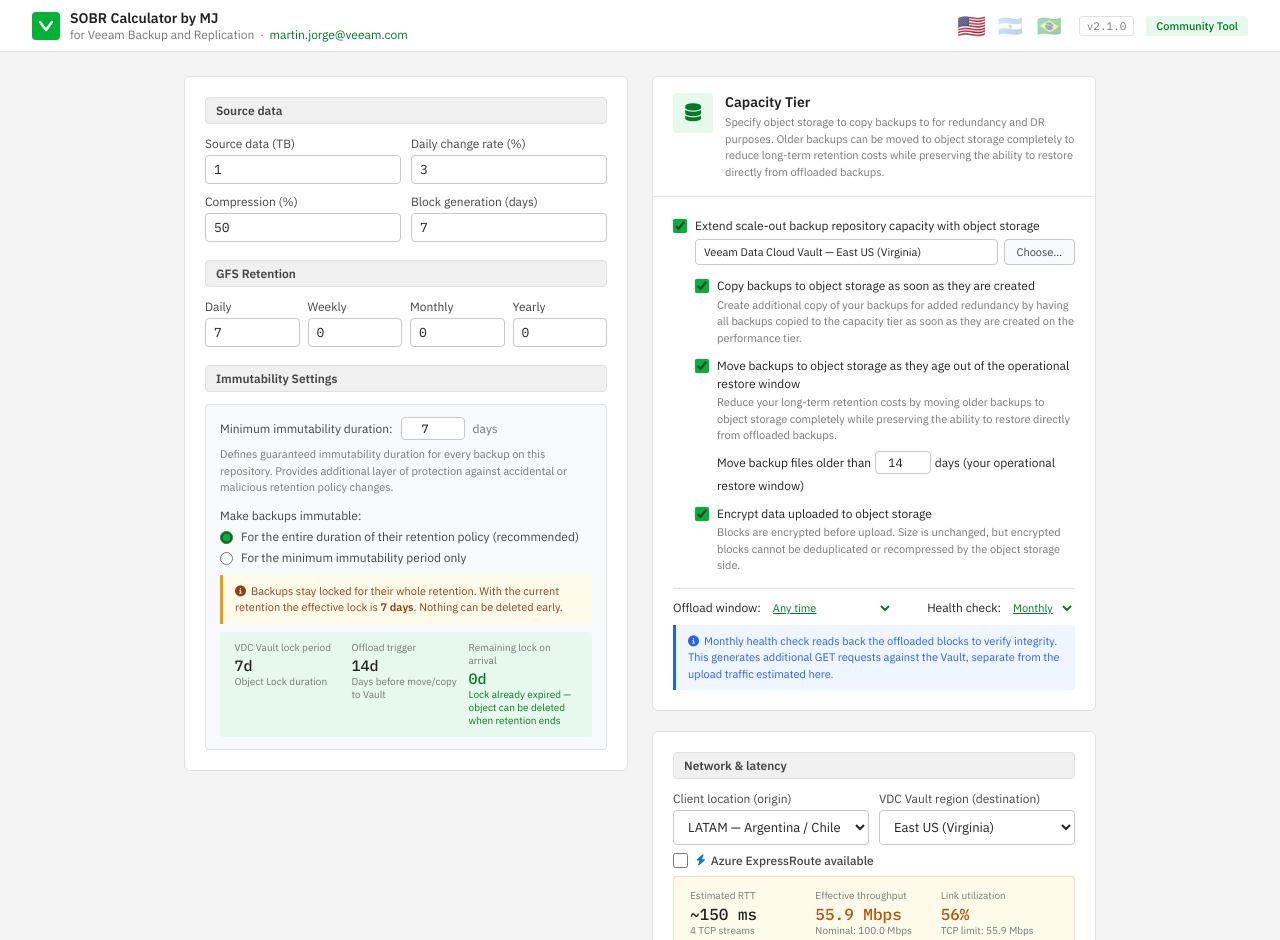
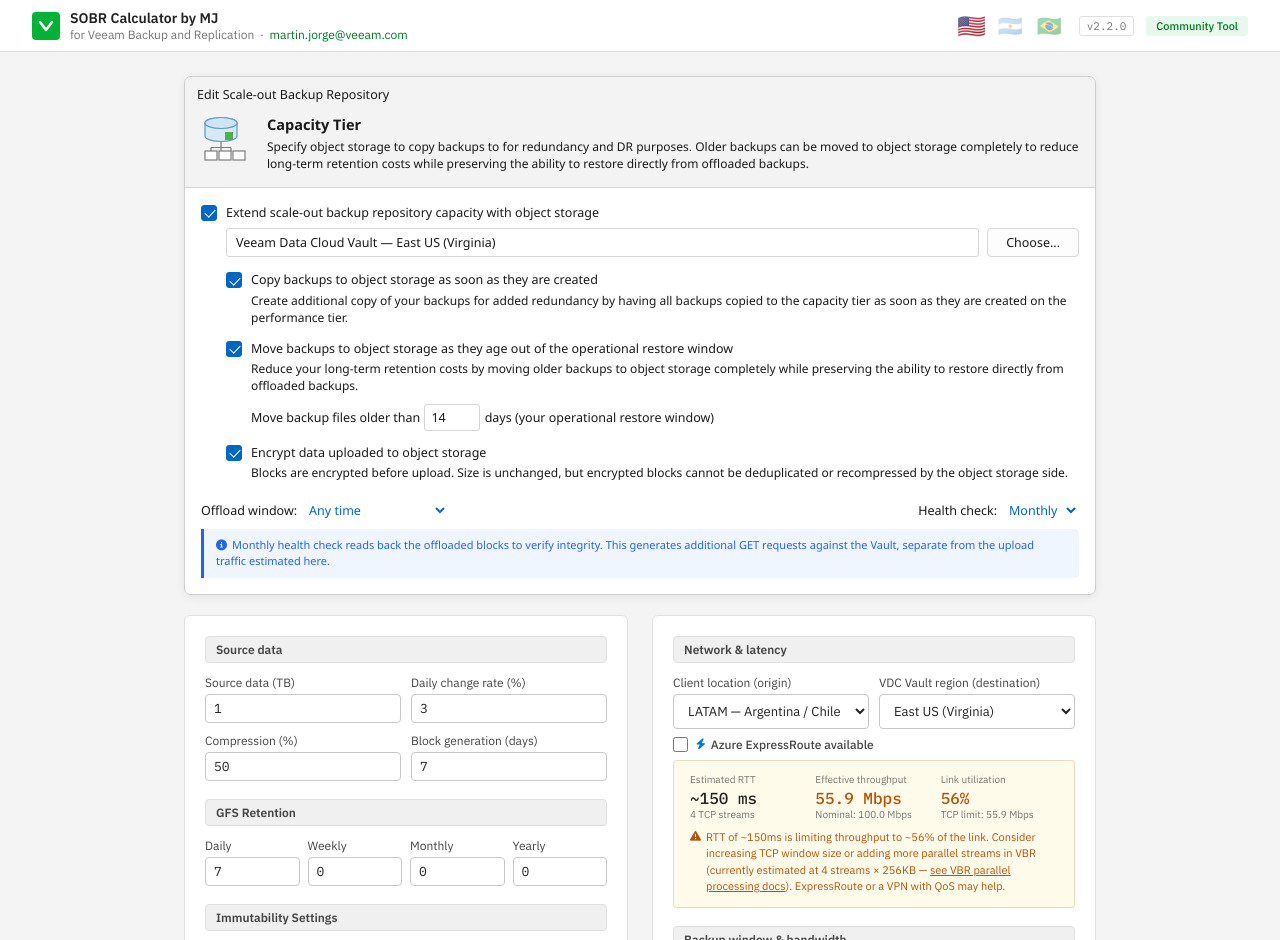
Before and after one commit to martinljor/veeamcalc, a plain HTML site: page index.html in a window 1280 px wide. Shown: the top 940 px of the page. Drawn offline with Linux system fonts and the light colour scheme.

Commit message:
style: render the Capacity Tier pane as the VBR console dialog
Reproduces the console dialog rather than approximating it in the web
styling: Windows chrome and Segoe UI, grey title bar and header, white
content panel, the SOBR object-storage glyph as inline SVG, Windows accent
checkboxes drawn with appearance:none, console buttons and fields, and the
footer settings as blue links at opposite ends of the row.

- New .vbr-* class block replaces .wiz-*; all of it scoped under .vbr-dialog
  with its own custom properties, so the rest of the app keeps the Veeam web
  styling untouched
- The dialog moved out of the two-column grid to full width, which is how the
  console shows it and stops the labels wrapping mid-phrase
- Placeholder state is now a class instead of an inline colour
- i18n: dlgTitle (EN/ES/PT); Choose... keeps the console's three dots
- Version bumped to 2.2.0

Verified: master checkbox still disables the policies and clears the
bandwidth panel, move-only note and days row still toggle, all three
languages render, and the pane reflows without overflow at 375px.

```diff
--- a/index.html
+++ b/index.html
@@ -44,22 +44,46 @@
     .card-header h3{font-size:13px;font-weight:600;color:var(--gray-700)}
     .card-body{padding:1.25rem}
 
-    /* VBR wizard pane: header, checkbox rows, indented descriptions, console buttons */
-    .wiz-head{display:flex;gap:12px;padding:1rem 1.25rem;border-bottom:1px solid var(--gray-200);background:var(--white);border-radius:var(--radius-lg) var(--radius-lg) 0 0}
-    .wiz-icon{width:40px;height:40px;flex-shrink:0;border-radius:var(--radius);background:var(--green-light);color:var(--green-dark);display:flex;align-items:center;justify-content:center;font-size:18px}
-    .wiz-head h3{font-size:14px;font-weight:600;color:var(--gray-900);margin-bottom:3px}
-    .wiz-head p{font-size:11px;color:var(--gray-500);line-height:1.5}
-    .wiz-row{display:flex;align-items:flex-start;gap:8px}
-    .wiz-cb{width:14px;height:14px;margin-top:2px;accent-color:var(--green);cursor:pointer;flex-shrink:0}
-    .wiz-lbl{font-size:12px;color:var(--gray-900);cursor:pointer;line-height:1.45}
-    .wiz-desc{margin-left:22px;font-size:11px;color:var(--gray-500);line-height:1.5;margin-top:2px}
-    .wiz-indent{margin-left:22px}
-    .wiz-field{flex:1;min-width:0;font-size:11px;color:var(--gray-500);border:1px solid var(--gray-300);border-radius:var(--radius);padding:5px 8px;background:var(--white);overflow:hidden;text-overflow:ellipsis;white-space:nowrap}
-    .wiz-btn{font-family:var(--font);font-size:11px;padding:5px 12px;border:1px solid var(--gray-300);border-radius:var(--radius);background:var(--gray-50);color:var(--gray-700);cursor:pointer;flex-shrink:0;transition:background .15s}
-    .wiz-btn:hover{background:var(--gray-100)}
-    .wiz-num{width:56px;padding:3px 6px;font-size:12px;font-family:var(--mono);border:1px solid var(--gray-300);border-radius:var(--radius);text-align:center;color:var(--gray-900);background:var(--white)}
-    .wiz-link-select{font-family:var(--font);font-size:11px;color:var(--green-dark);background:transparent;border:none;cursor:pointer;padding:1px 2px;text-decoration:underline}
-    .wiz-link-select:focus{outline:1px solid var(--green);border-radius:2px}
+    /* ── VBR console dialog: a faithful reproduction of the Capacity Tier pane ──
+       Windows 11 / Segoe UI palette, scoped to .vbr-dialog so the rest of the
+       app keeps the Veeam web styling. */
+    .vbr-dialog{--win-accent:#0067c0;--win-border:#d7d7d7;--win-field:#ffffff;
+      --win-chrome:#f3f3f3;--win-text:#1a1a1a;--win-dim:#5d5d5d;--win-link:#0066cc;
+      font-family:'Segoe UI',system-ui,-apple-system,var(--font);
+      background:var(--win-chrome);border:1px solid #cfcfcf;border-radius:7px;overflow:hidden;
+      box-shadow:0 2px 10px rgba(0,0,0,.07)}
+    .vbr-titlebar{display:flex;align-items:center;justify-content:space-between;
+      padding:9px 12px;font-size:12.5px;color:var(--win-text);background:var(--win-chrome)}
+    .vbr-head{display:flex;gap:14px;padding:2px 16px 14px 16px;background:var(--win-chrome)}
+    .vbr-head-txt h3{font-size:14.5px;font-weight:600;color:var(--win-text);margin-bottom:4px}
+    .vbr-head-txt p{font-size:12px;color:var(--win-text);line-height:1.45}
+    .vbr-content{background:var(--win-field);border-top:1px solid var(--win-border);padding:16px}
+    .vbr-row{display:flex;align-items:flex-start;gap:9px}
+    .vbr-cb{appearance:none;-webkit-appearance:none;width:16px;height:16px;flex-shrink:0;margin-top:1px;
+      border:1px solid #8a8a8a;border-radius:3px;background:#fff;cursor:pointer;position:relative}
+    .vbr-cb:hover{border-color:#5d5d5d}
+    .vbr-cb:checked{background:var(--win-accent);border-color:var(--win-accent)}
+    .vbr-cb:checked::after{content:'';position:absolute;left:4.5px;top:1.5px;width:5px;height:9px;
+      border:solid #fff;border-width:0 1.8px 1.8px 0;transform:rotate(43deg)}
+    .vbr-cb:focus-visible{outline:2px solid var(--win-accent);outline-offset:1px}
+    .vbr-lbl{font-size:12.5px;color:var(--win-text);cursor:pointer;line-height:1.4}
+    .vbr-desc{margin-left:25px;font-size:12px;color:var(--win-text);line-height:1.45;margin-top:3px}
+    .vbr-indent{margin-left:25px}
+    .vbr-field{flex:1;min-width:0;font-size:12.5px;color:var(--win-text);border:1px solid var(--win-border);
+      border-radius:3px;padding:5px 9px;background:var(--win-field);
+      overflow:hidden;text-overflow:ellipsis;white-space:nowrap}
+    .vbr-field.placeholder{color:var(--win-dim)}
+    .vbr-btn{font-family:inherit;font-size:12.5px;padding:5px 18px;border:1px solid var(--win-border);
+      border-radius:4px;background:#fdfdfd;color:var(--win-text);cursor:pointer;flex-shrink:0}
+    .vbr-btn:hover{background:#f5f5f5;border-color:#c4c4c4}
+    .vbr-btn:active{background:#eee}
+    .vbr-num{width:56px;padding:4px 6px;font-size:12.5px;font-family:inherit;border:1px solid var(--win-border);
+      border-radius:3px;text-align:left;color:var(--win-text);background:var(--win-field)}
+    .vbr-link-select{font-family:inherit;font-size:12.5px;color:var(--win-link);background:transparent;
+      border:none;cursor:pointer;padding:1px 2px}
+    .vbr-link-select:hover{text-decoration:underline}
+    .vbr-link-select:focus-visible{outline:1px solid var(--win-accent);border-radius:2px}
+    .vbr-foot-lbl{font-size:12.5px;color:var(--win-text)}
 
     /* VBR-style section dividers */
     .section-label{font-size:12px;font-weight:600;color:var(--gray-700);background:var(--gray-100);border:1px solid var(--gray-200);border-radius:var(--radius);padding:5px 10px;margin:18px 0 12px 0;display:block}
@@ -171,7 +195,88 @@
 </header>
 
 <div class="page">
-  <!-- TOP: Inputs -->
+  <!-- Reproduces the VBR console's Capacity Tier dialog pane -->
+  <div class="vbr-dialog">
+      <div class="vbr-titlebar"><span id="lbl-dlg-title">Edit Scale-out Backup Repository</span></div>
+      <div class="vbr-head">
+        <svg width="52" height="52" viewBox="0 0 52 52" style="flex-shrink:0" aria-hidden="true">
+          <ellipse cx="20" cy="9"  rx="16" ry="5.5" fill="#b9d9ef" stroke="#5f9bc7" stroke-width="1.2"/>
+          <path d="M4 9v13c0 3 7.2 5.5 16 5.5s16-2.5 16-5.5V9" fill="#d6e9f7" stroke="#5f9bc7" stroke-width="1.2"/>
+          <ellipse cx="20" cy="9" rx="16" ry="5.5" fill="#cfe4f4" stroke="#5f9bc7" stroke-width="1.2"/>
+          <rect x="24" y="18" width="8" height="8" fill="#4caf50"/>
+          <path d="M20 27.5v6M10 33.5h20M10 33.5v4M20 33.5v4M30 33.5v4" stroke="#7d7d7d" stroke-width="1.2" fill="none"/>
+          <rect x="4"  y="37" width="12" height="9" fill="#fff" stroke="#7d7d7d" stroke-width="1.2"/>
+          <rect x="18" y="37" width="12" height="9" fill="#fff" stroke="#7d7d7d" stroke-width="1.2"/>
+          <rect x="32" y="37" width="12" height="9" fill="#fff" stroke="#7d7d7d" stroke-width="1.2"/>
+        </svg>
+        <div class="vbr-head-txt">
+          <h3 id="lbl-cap-sec">Capacity Tier</h3>
+          <p id="lbl-cap-intro">Specify object storage to copy backups to for redundancy and DR purposes. Older backups can be moved to object storage completely to reduce long-term retention costs while preserving the ability to restore directly from offloaded backups.</p>
+        </div>
+      </div>
+      <div class="vbr-content">
+
+        <div class="vbr-row">
+          <input type="checkbox" id="extendSobr" checked class="vbr-cb">
+          <label for="extendSobr" id="lbl-extend" class="vbr-lbl">Extend scale-out backup repository capacity with object storage:</label>
+        </div>
+        <div class="vbr-indent" style="display:flex;gap:8px;margin-top:7px">
+          <div id="objStorageName" class="vbr-field">Veeam Data Cloud Vault</div>
+          <button type="button" id="lbl-choose" class="vbr-btn" onclick="document.getElementById('netVault').focus()">Choose...</button>
+        </div>
+
+        <div id="cap-policies" class="vbr-indent" style="display:flex;flex-direction:column;gap:13px;margin-top:14px">
+          <div>
+            <div class="vbr-row">
+              <input type="checkbox" id="copyPolicy" checked class="vbr-cb">
+              <label for="copyPolicy" id="lbl-copy" class="vbr-lbl">Copy backups to object storage as soon as they are created</label>
+            </div>
+            <p id="lbl-copy-desc" class="vbr-desc">Create additional copy of your backups for added redundancy by having all backups copied to the capacity tier as soon as they are created on the performance tier.</p>
+          </div>
+
+          <div>
+            <div class="vbr-row">
+              <input type="checkbox" id="movePolicy" checked class="vbr-cb">
+              <label for="movePolicy" id="lbl-move" class="vbr-lbl">Move backups to object storage as they age out of the operational restore window</label>
+            </div>
+            <p id="lbl-move-desc" class="vbr-desc">Reduce your long-term retention costs by moving older backups to object storage completely while preserving the ability to restore directly from offloaded backups.</p>
+            <div id="move-days-row" style="display:flex;align-items:center;gap:7px;margin-left:25px;margin-top:9px;flex-wrap:wrap">
+              <span id="lbl-move-older" class="vbr-lbl">Move backup files older than</span>
+              <input type="number" id="offloadDays" value="14" min="1" max="365" class="vbr-num">
+              <span id="lbl-move-days-unit" class="vbr-lbl">days (your operational restore window)</span>
+            </div>
+          </div>
+
+          <div>
+            <div class="vbr-row">
+              <input type="checkbox" id="encryptUpload" checked class="vbr-cb">
+              <label for="encryptUpload" id="lbl-encrypt" class="vbr-lbl">Encrypt data uploaded to object storage</label>
+            </div>
+            <p id="lbl-encrypt-desc" class="vbr-desc"></p>
+          </div>
+        </div>
+
+        <div style="display:flex;justify-content:space-between;gap:10px;margin-top:18px;flex-wrap:wrap">
+          <div style="display:flex;align-items:center;gap:6px">
+            <span id="lbl-offload-window" class="vbr-foot-lbl">Offload window:</span>
+            <select id="offloadWindow" class="vbr-link-select">
+              <option value="anytime" selected id="lbl-ow-any">Any time</option>
+              <option value="window" id="lbl-ow-win">Backup window only</option>
+            </select>
+          </div>
+          <div style="display:flex;align-items:center;gap:6px">
+            <span id="lbl-health" class="vbr-foot-lbl">Health check:</span>
+            <select id="healthCheck" class="vbr-link-select">
+              <option value="off" id="lbl-hc-off">Disabled</option>
+              <option value="monthly" selected id="lbl-hc-monthly">Monthly</option>
+              <option value="weekly" id="lbl-hc-weekly">Weekly</option>
+            </select>
+          </div>
+        </div>
+        <div id="cap-notes"></div>
+      </div>
+  </div>
+
   <div style="display:grid;grid-template-columns:1fr 1fr;gap:1.5rem;align-items:start">
     <div class="card">
       <div class="card-body">
@@ -229,80 +334,6 @@
 
       </div>
     </div><!-- /card 1: source + GFS + immutability -->
-
-    <div style="display:flex;flex-direction:column;gap:1.25rem">
-
-    <!-- Mirrors the VBR wizard's Capacity Tier pane -->
-    <div class="card">
-      <div class="wiz-head">
-        <div class="wiz-icon"><i class="fa-solid fa-database"></i></div>
-        <div>
-          <h3 id="lbl-cap-sec">Capacity Tier</h3>
-          <p id="lbl-cap-intro">Specify object storage to copy backups to for redundancy and DR purposes. Older backups can be moved to object storage completely to reduce long-term retention costs while preserving the ability to restore directly from offloaded backups.</p>
-        </div>
-      </div>
-      <div class="card-body">
-
-        <div class="wiz-row">
-          <input type="checkbox" id="extendSobr" checked class="wiz-cb">
-          <label for="extendSobr" id="lbl-extend" class="wiz-lbl">Extend scale-out backup repository capacity with object storage:</label>
-        </div>
-        <div class="wiz-indent" style="display:flex;gap:6px;margin-top:5px">
-          <div id="objStorageName" class="wiz-field">Veeam Data Cloud Vault</div>
-          <button type="button" id="lbl-choose" class="wiz-btn" onclick="document.getElementById('netVault').focus()">Choose…</button>
-        </div>
-
-        <div id="cap-policies" class="wiz-indent" style="display:flex;flex-direction:column;gap:11px;margin-top:12px">
-          <div>
-            <div class="wiz-row">
-              <input type="checkbox" id="copyPolicy" checked class="wiz-cb">
-              <label for="copyPolicy" id="lbl-copy" class="wiz-lbl">Copy backups to object storage as soon as they are created</label>
-            </div>
-            <p id="lbl-copy-desc" class="wiz-desc">Create additional copy of your backups for added redundancy by having all backups copied to the capacity tier as soon as they are created on the performance tier.</p>
-          </div>
-
-          <div>
-            <div class="wiz-row">
-              <input type="checkbox" id="movePolicy" checked class="wiz-cb">
-              <label for="movePolicy" id="lbl-move" class="wiz-lbl">Move backups to object storage as they age out of the operational restore window</label>
-            </div>
-            <p id="lbl-move-desc" class="wiz-desc">Reduce your long-term retention costs by moving older backups to object storage completely while preserving the ability to restore directly from offloaded backups.</p>
-            <div id="move-days-row" style="display:flex;align-items:center;gap:6px;margin-left:22px;margin-top:7px;flex-wrap:wrap">
-              <span id="lbl-move-older" class="wiz-lbl">Move backup files older than</span>
-              <input type="number" id="offloadDays" value="14" min="1" max="365" class="wiz-num">
-              <span id="lbl-move-days-unit" class="wiz-lbl">days (your operational restore window)</span>
-            </div>
-          </div>
-
-          <div>
-            <div class="wiz-row">
-              <input type="checkbox" id="encryptUpload" checked class="wiz-cb">
-              <label for="encryptUpload" id="lbl-encrypt" class="wiz-lbl">Encrypt data uploaded to object storage</label>
-            </div>
-            <p id="lbl-encrypt-desc" class="wiz-desc"></p>
-          </div>
-        </div>
-
-        <div style="display:flex;justify-content:space-between;gap:10px;margin-top:14px;padding-top:10px;border-top:1px solid var(--gray-200);flex-wrap:wrap">
-          <div style="display:flex;align-items:center;gap:6px">
-            <span id="lbl-offload-window" class="wiz-lbl">Offload window:</span>
-            <select id="offloadWindow" class="wiz-link-select">
-              <option value="anytime" selected id="lbl-ow-any">Any time</option>
-              <option value="window" id="lbl-ow-win">Backup window only</option>
-            </select>
-          </div>
-          <div style="display:flex;align-items:center;gap:6px">
-            <span id="lbl-health" class="wiz-lbl">Health check:</span>
-            <select id="healthCheck" class="wiz-link-select">
-              <option value="off" id="lbl-hc-off">Disabled</option>
-              <option value="monthly" selected id="lbl-hc-monthly">Monthly</option>
-              <option value="weekly" id="lbl-hc-weekly">Weekly</option>
-            </select>
-          </div>
-        </div>
-        <div id="cap-notes"></div>
-      </div>
-    </div>
 
     <div class="card">
       <div class="card-body">
@@ -448,7 +479,6 @@
       </div>
     </div>
 
-    </div><!-- /right column -->
   </div><!-- /inputs 2-col grid -->
 
   <!-- BOTTOM: Results (full width) -->
@@ -517,7 +547,8 @@
     cr:'Daily change rate (%)', comp:'Compression (%)', bg:'Block generation (days)',
     gfsSec:'GFS Retention', daily:'Daily', weekly:'Weekly', monthly:'Monthly', yearly:'Yearly',
     immSec:'Immutability Settings', warnCapTier:'VDC Vault', days:'days',
-    chooseBtn:'Choose\u2026', pickStorage:'<Click Choose to pick object storage>',
+    chooseBtn:'Choose...', pickStorage:'<Click Choose to pick object storage>',
+    dlgTitle:'Edit Scale-out Backup Repository',
     immMinLabel:'Minimum immutability duration:',
     immMinDesc:'Defines guaranteed immutability duration for every backup on this repository. Provides additional layer of protection against accidental or malicious retention policy changes.',
     immModeTitle:'Make backups immutable:',
@@ -626,7 +657,8 @@
     cr:'Cambio diario (%)', comp:'Compresión (%)', bg:'Block generation (días)',
     gfsSec:'Retención GFS', daily:'Diarias', weekly:'Semanales', monthly:'Mensuales', yearly:'Anuales',
     immSec:'Configuración de inmutabilidad', warnCapTier:'VDC Vault', days:'días',
-    chooseBtn:'Elegir\u2026', pickStorage:'<Elegí el object storage>',
+    chooseBtn:'Elegir...', pickStorage:'<Elegí el object storage>',
+    dlgTitle:'Editar Scale-out Backup Repository',
     immMinLabel:'Duración mínima de inmutabilidad:',
     immMinDesc:'Define la duración de inmutabilidad garantizada para cada backup de este repositorio. Aporta una capa adicional de protección contra cambios accidentales o maliciosos en la política de retención.',
     immModeTitle:'Hacer los backups inmutables:',
@@ -735,7 +767,8 @@
     cr:'Taxa de mudança diária (%)', comp:'Compressão (%)', bg:'Block generation (dias)',
     gfsSec:'Retenção GFS', daily:'Diárias', weekly:'Semanais', monthly:'Mensais', yearly:'Anuais',
     immSec:'Configurações de imutabilidade', warnCapTier:'VDC Vault', days:'dias',
-    chooseBtn:'Escolher\u2026', pickStorage:'<Escolha o object storage>',
+    chooseBtn:'Escolher...', pickStorage:'<Escolha o object storage>',
+    dlgTitle:'Editar Scale-out Backup Repository',
     immMinLabel:'Duração mínima de imutabilidade:',
     immMinDesc:'Define a duração de imutabilidade garantida para cada backup deste repositório. Fornece uma camada adicional de proteção contra alterações acidentais ou maliciosas na política de retenção.',
     immModeTitle:'Tornar os backups imutáveis:',
@@ -861,7 +894,7 @@
     'lbl-imm-sec':'immSec',
     'lbl-imm-min':'immMinLabel','lbl-imm-min-unit':'days','lbl-imm-min-desc':'immMinDesc',
     'lbl-imm-mode-title':'immModeTitle','lbl-imm-mode-ret':'immModeRet','lbl-imm-mode-min':'immModeMin',
-    'lbl-cap-sec':'capSec','lbl-cap-intro':'capIntro','lbl-extend':'extendLabel','lbl-choose':'chooseBtn',
+    'lbl-cap-sec':'capSec','lbl-cap-intro':'capIntro','lbl-extend':'extendLabel','lbl-choose':'chooseBtn','lbl-dlg-title':'dlgTitle',
     'lbl-copy':'copyLabel','lbl-copy-desc':'copyDesc',
     'lbl-move':'moveLabel','lbl-move-desc':'moveDesc',
     'lbl-move-older':'moveOlderLabel','lbl-move-days-unit':'moveDaysUnit',
@@ -931,7 +964,7 @@
 }
 
 // ─── Constants ──────────────────────────────────────────────────────────────
-const APP_VERSION       = '2.1.0'; // Bump on each release — shown in the header
+const APP_VERSION       = '2.2.0'; // Bump on each release — shown in the header
 const TCP_WINDOW_KB     = 256; // TCP window size for throughput model (KB)
 const STREAMS_PER_PROXY = 4;   // Parallel TCP streams per proxy (VBR default)
 const MBPS_PER_VCPU     = 100; // Veeam recommended: 1 vCPU per 100 Mbps
@@ -1407,7 +1440,7 @@
   const region   = vaultSel.options[vaultSel.selectedIndex].textContent;
   const nameEl   = document.getElementById('objStorageName');
   nameEl.textContent = inp.extendSobr ? `Veeam Data Cloud Vault — ${region}` : t('pickStorage');
-  nameEl.style.color = inp.extendSobr ? 'var(--gray-900)' : 'var(--gray-500)';
+  nameEl.classList.toggle('placeholder', !inp.extendSobr);
 }
 
 function renderSim(cid, src, cr, comp, bg, rd, rw, rm, ry, immDays, immOn, moveOnly, isPerfWithMove) {
```
